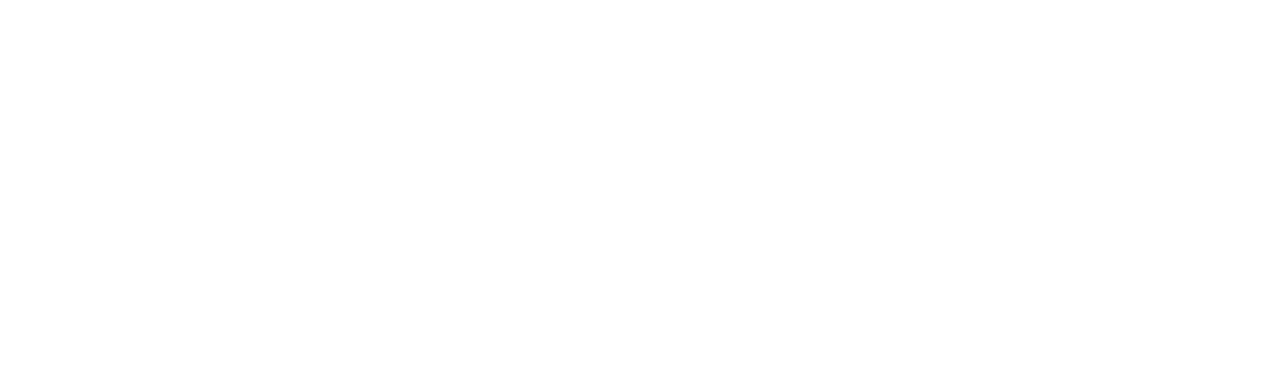
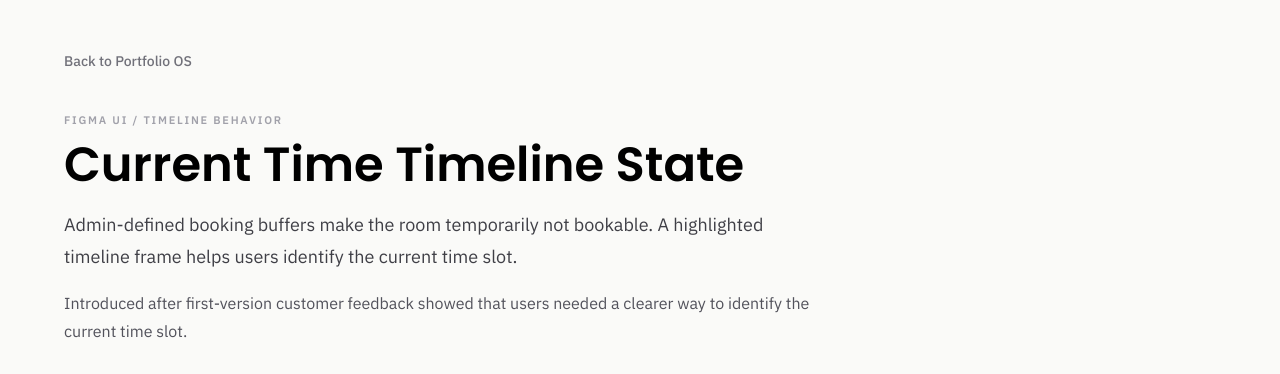
Before and after one commit to jinex001/persona-OS, a Next.js app: page /artifacts/meeting-room-current-time-timeline-state in a window 1280 px wide. Before the commit this address had no page. Shown: the top 374 px of the page. Built offline with nearby package versions, Linux system fonts and the light colour scheme.

Commit message:
Add artifact detail page

```diff
--- /dev/null
+++ b/app/artifacts/meeting-room-current-time-timeline-state/page.tsx
@@ -0,0 +1,63 @@
+import Link from "next/link";
+
+const timelineImages = [
+  {
+    src: "/artifacts/meeting-room-timeline-booking-buffer-current.png",
+    alt: "Meeting Room App timeline showing the current booking buffer state before a meeting",
+    title: "Booking buffer",
+    caption: "Current slot is blocked by buffer logic before the scheduled meeting.",
+  },
+  {
+    src: "/artifacts/meeting-room-timeline-meeting-current.png",
+    alt: "Meeting Room App timeline showing an active meeting as not bookable",
+    title: "Meeting in progress",
+    caption: "Current meeting is highlighted while the room remains not bookable.",
+  },
+  {
+    src: "/artifacts/meeting-room-timeline-available-current.png",
+    alt: "Meeting Room App timeline showing the current available slot",
+    title: "Available slot",
+    caption: "Current available period is highlighted and supports instant reservation.",
+  },
+];
+
+export default function CurrentTimeTimelineStateArtifact() {
+  return (
+    <main className="min-h-screen bg-[#fafaf8] px-4 py-8 text-black md:px-8 md:py-12">
+      <div className="mx-auto max-w-6xl">
+        <Link href="/" className="text-sm font-medium text-zinc-500 underline-offset-4 transition hover:text-black hover:underline">
+          Back to Portfolio OS
+        </Link>
+
+        <div className="mt-10 max-w-3xl">
+          <div className="text-[11px] font-semibold uppercase tracking-[0.16em] text-zinc-400">
+            Figma UI / Timeline behavior
+          </div>
+          <h1 className="mt-3 text-3xl font-semibold leading-tight text-black md:text-5xl">
+            Current Time Timeline State
+          </h1>
+          <p className="mt-5 text-base leading-7 text-zinc-700 md:text-lg md:leading-8">
+            Admin-defined booking buffers make the room temporarily not bookable. A highlighted timeline frame helps users
+            identify the current time slot.
+          </p>
+          <p className="mt-4 text-base leading-7 text-zinc-600">
+            Introduced after first-version customer feedback showed that users needed a clearer way to identify the
+            current time slot.
+          </p>
+        </div>
+
+        <div className="mt-10 grid gap-8">
+          {timelineImages.map((image) => (
+            <figure key={image.src} className="overflow-hidden rounded-lg border border-zinc-200 bg-white">
+              <img src={image.src} alt={image.alt} className="w-full object-contain" />
+              <figcaption className="border-t border-zinc-200 px-5 py-4">
+                <div className="text-sm font-semibold text-black">{image.title}</div>
+                <p className="mt-1 text-sm leading-6 text-zinc-600">{image.caption}</p>
+              </figcaption>
+            </figure>
+          ))}
+        </div>
+      </div>
+    </main>
+  );
+}
```
